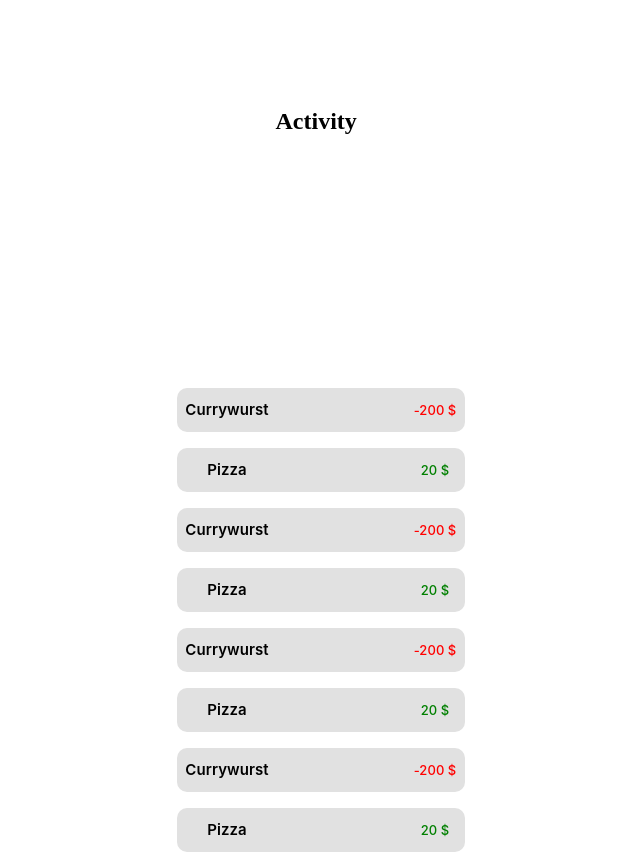
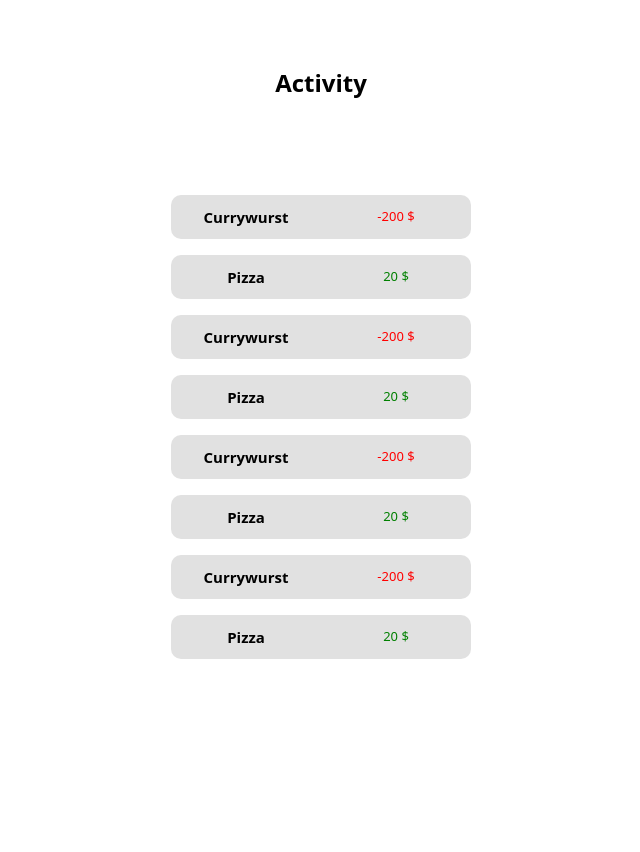
Before and after one commit to d-opri/Kroko-Capstone, a Next.js app: page / in a window 1280 px wide. Shown: the whole page, without its empty margins (319-959 px from the left). After the commit the page ends 800 px from the top, so only its background shows below. Built offline with nearby package versions, Linux system fonts and the light colour scheme.

Commit message:
correct styling

```diff
--- a/components/List.js
+++ b/components/List.js
@@ -23,89 +23,36 @@ export default function List() {
 }
 
 const ListLayout = styled.div`
-  /* Auto layout */
   list-style: none;
   display: flex;
   flex-direction: column;
   align-items: center;
-  padding: 0px;
   gap: 16px;
-
-  position: absolute;
-  width: 268px;
-  height: 464px;
-  left: calc(50% - 268px / 2);
-  bottom: -52px;
+  margin: auto;
+  padding-top: 80px;
 `;
 
 const ListItemLayout = styled.div`
-  /* Auto layout */
-
   display: flex;
   flex-direction: row;
-  justify-content: space-between;
   align-items: center;
-  padding: 12px 8px;
-  gap: 134px;
-
-  width: 288px;
+  width: 300px;
   height: 44px;
-
-  /* Gray */
-
   background: #e1e1e1;
   border-radius: 10px;
-
-  /* Inside auto layout */
-
-  flex: none;
-  order: 0;
-  align-self: stretch;
-  flex-grow: 0;
 `;
 
 const ListTitleText = styled.h3`
-  width: 84px;
+  width: 100%;
   height: 20px;
-
-  font-family: "Inter";
-  font-style: normal;
-  font-weight: 600;
   font-size: 15px;
-  line-height: 20px;
-  /* identical to box height, or 133% */
-
   text-align: center;
-  letter-spacing: 0.005em;
-
   color: #000000;
-
-  /* Inside auto layout */
-
-  flex: none;
-  order: 0;
-  flex-grow: 0;
 `;
 
 const AmountText = styled.p`
-  width: 64px;
+  width: 100%;
   height: 20px;
-
-  font-family: "Inter";
-  font-style: normal;
-  font-weight: 500;
   font-size: 13px;
-  line-height: 20px;
-  /* identical to box height, or 154% */
-
   text-align: center;
-  letter-spacing: 0.005em;
-
-  /* Inside auto layout */
-
-  flex: none;
-  order: 1;
-  flex-grow: 0;
 `;
-
-console.log(listItems);
--- a/pages/activity.js
+++ b/pages/activity.js
@@ -5,56 +5,16 @@ import List from "../components/List";
 export default function Activity() {
   return (
     <>
-      <Heading>
-        <Title>Activity</Title>
-      </Heading>
+      <Title>Activity</Title>
+
       <List />
     </>
   );
 }
 
-const Heading = styled.div`
-  /* Auto layout */
-
-  display: flex;
-  flex-direction: row;
-  justify-content: center;
-  align-items: center;
-  padding: 0px;
-  gap: 13px;
-
-  position: absolute;
-  width: 92px;
-  height: 28px;
-  left: calc(50% - 92px / 2 + 0.5px);
-  top: 107px;
-`;
-
 const Title = styled.h1`
-  /* Activity */
-
-  width: 92px;
-  height: 28px;
-
-  /* Heading/6/Bold */
-
-  font-family: "DM Sans";
-  font-style: normal;
   font-weight: 700;
   font-size: 24px;
-  line-height: 28px;
-  /* identical to box height, or 117% */
-
-  display: flex;
-  align-items: center;
-
-  /* Black */
-
-  color: #000000;
-
-  /* Inside auto layout */
-
-  flex: none;
-  order: 0;
-  flex-grow: 0;
+  text-align: center;
+  padding-top: 50px;
 `;
```
